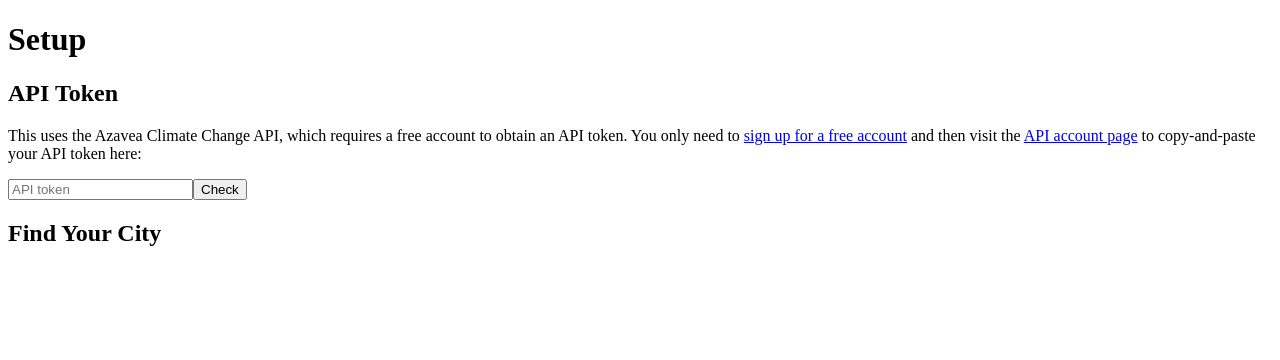
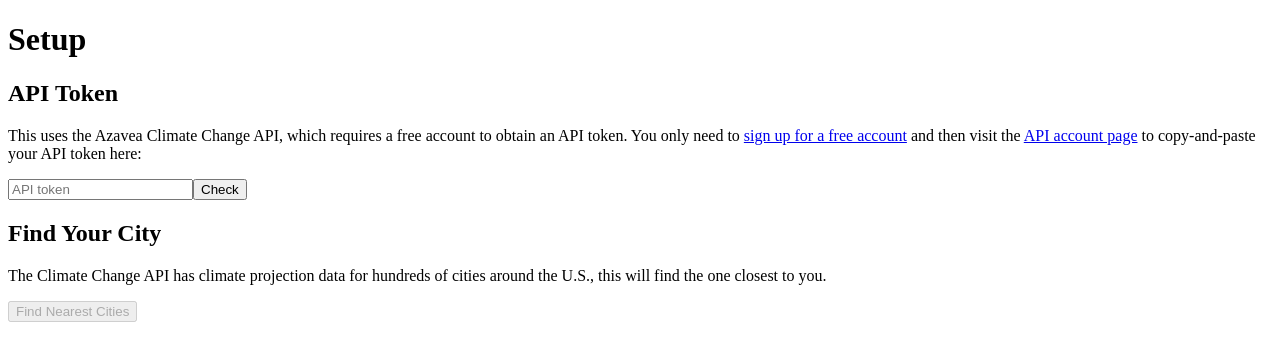
Before and after one commit to rmartz/personal-climate, an Angular app in the folder ng/: page / in a window 1280 px wide. Shown: the top 360 px of the page. Built offline with nearby package versions, Linux system fonts and the light colour scheme.

Commit message:
Add nearest city search

```diff
--- a/ng/src/app/setup-page/setup-page.component.html
+++ b/ng/src/app/setup-page/setup-page.component.html
@@ -14,3 +14,28 @@
 <span style="color: green;" *ngIf="tokenValid">&#x2713;</span>
 
 <h2>Find Your City</h2>
+
+<p>
+    The Climate Change API has climate projection data for hundreds of cities around the U.S., this will find the one closest to you.
+</p>
+<button
+  [disabled]="!tokenValid"
+  (click)="findNearestCities()">
+  Find Nearest Cities
+</button>
+
+<p *ngIf="nearestCities === undefined">
+  Loading...
+</p>
+
+<p *ngIf="nearestCities?.length > 0">
+  <span *ngIf="nearestCities?.length === 1">
+      Found {{ nearestCities.length }} city:
+  </span>
+  <span *ngIf="nearestCities?.length > 1">
+    Found {{ nearestCities.length }} cities:
+  </span>
+  <select>
+      <option *ngFor="let city of nearestCities" value="city.id">{{city.name}}, {{city.state}}</option>
+  </select>
+</p>
--- a/ng/src/app/setup-page/setup-page.component.ts
+++ b/ng/src/app/setup-page/setup-page.component.ts
@@ -10,18 +10,41 @@ export class SetupPageComponent {
 
   public token: String = ""
   public tokenValid: Boolean;
+  public nearestCities: Array<any> = [];
 
   constructor(protected http: Http) { }
 
-  public verifyApiToken() {
+  private makeApiRequest(path) {
     const options = new RequestOptions();
     options.headers = new Headers();
     options.headers.set('Authorization', 'Token ' + this.token);
     options.headers.set('Accept', 'application/json');
 
-    const url = 'https://app.climate.azavea.com/api/dataset/'
-    this.http.get(url, options).subscribe(() => {
+    const url = 'https://app.climate.azavea.com' + path;
+    return this.http.get(url, options)
+  }
+
+  public verifyApiToken() {
+    this.makeApiRequest('/api/dataset/').subscribe(() => {
         this.tokenValid = true;
-    })
+    });
+  }
+
+  public findNearestCities() {
+    this.nearestCities = undefined;
+    navigator.geolocation.getCurrentPosition(position => {
+      const lat = position.coords.latitude;
+      const lon = position.coords.longitude;
+      const url = `/api/city/nearest?lat=${lat}&lon=${lon}&limit=5`
+      this.makeApiRequest(url).subscribe(response => {
+        this.nearestCities = response.json().features.map(city => {
+          return {
+            'id': city.id,
+            'name': city.properties.name,
+            'state': city.properties.admin
+          }
+        });
+      });
+    });
   }
 }
```
